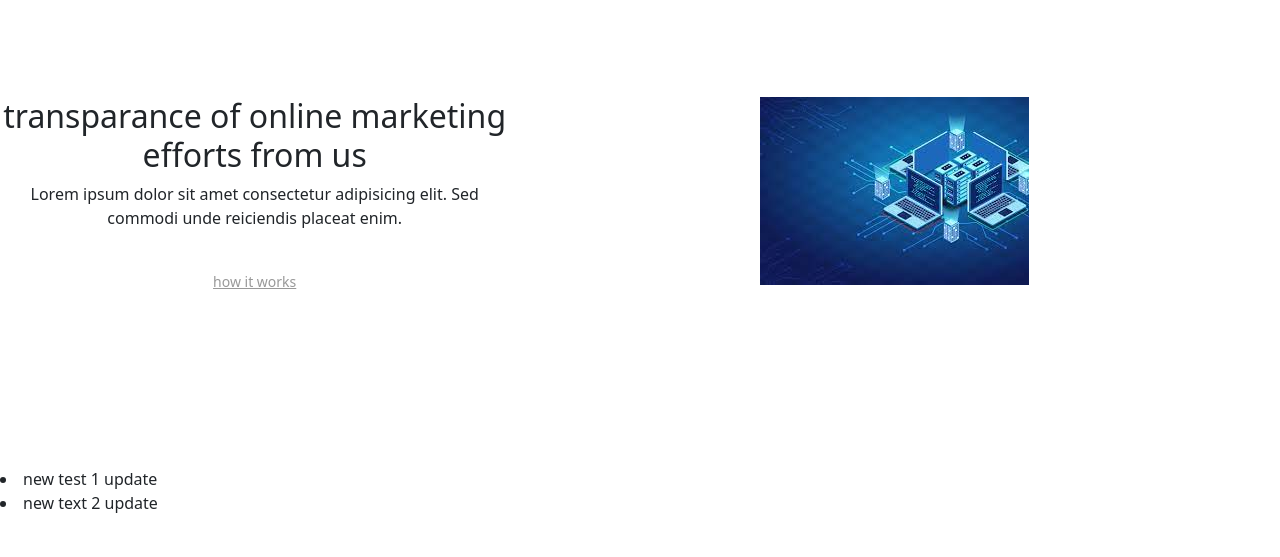
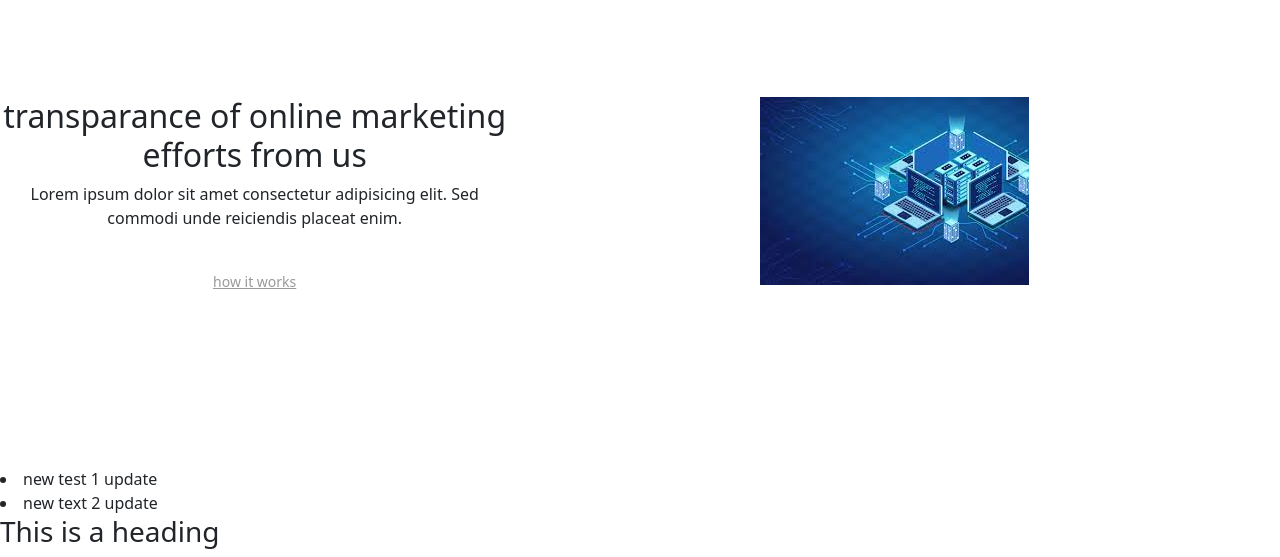
Before and after one commit to thesanjid/quick-start-, a plain HTML site: page index.html in a window 1280 px wide. Shown: the part 1855-2412 px from the top of the page. Before the commit the page ends 2370 px from the top, so only its background shows below. Drawn offline with nearby package versions, Linux system fonts and the light colour scheme.

Commit message:
Add new heading section to index.html

```diff
--- a/index.html
+++ b/index.html
@@ -169,6 +169,11 @@
 new text 2 update
     </li>
 </div>
+    <div>
+        <h3>
+            This  is a heading
+        </h3>
+    </div>
     <script src="https://cdn.jsdelivr.net/npm/bootstrap@5.3.2/dist/js/bootstrap.bundle.min.js"
         integrity="sha384-C6RzsynM9kWDrMNeT87bh95OGNyZPhcTNXj1NW7RuBCsyN/o0jlpcV8Qyq46cDfL" crossorigin="anonymous"></script>
 </body>
```
